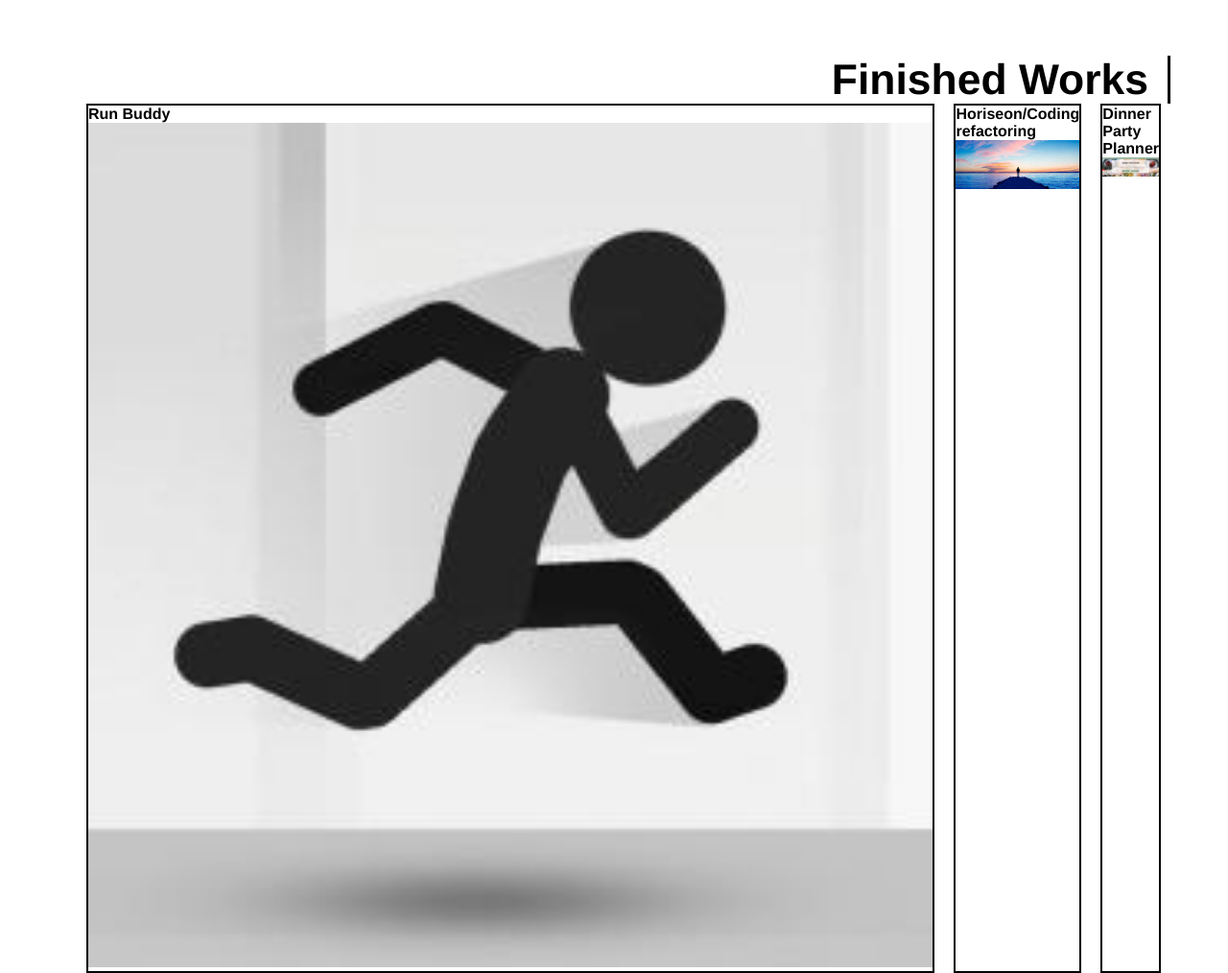
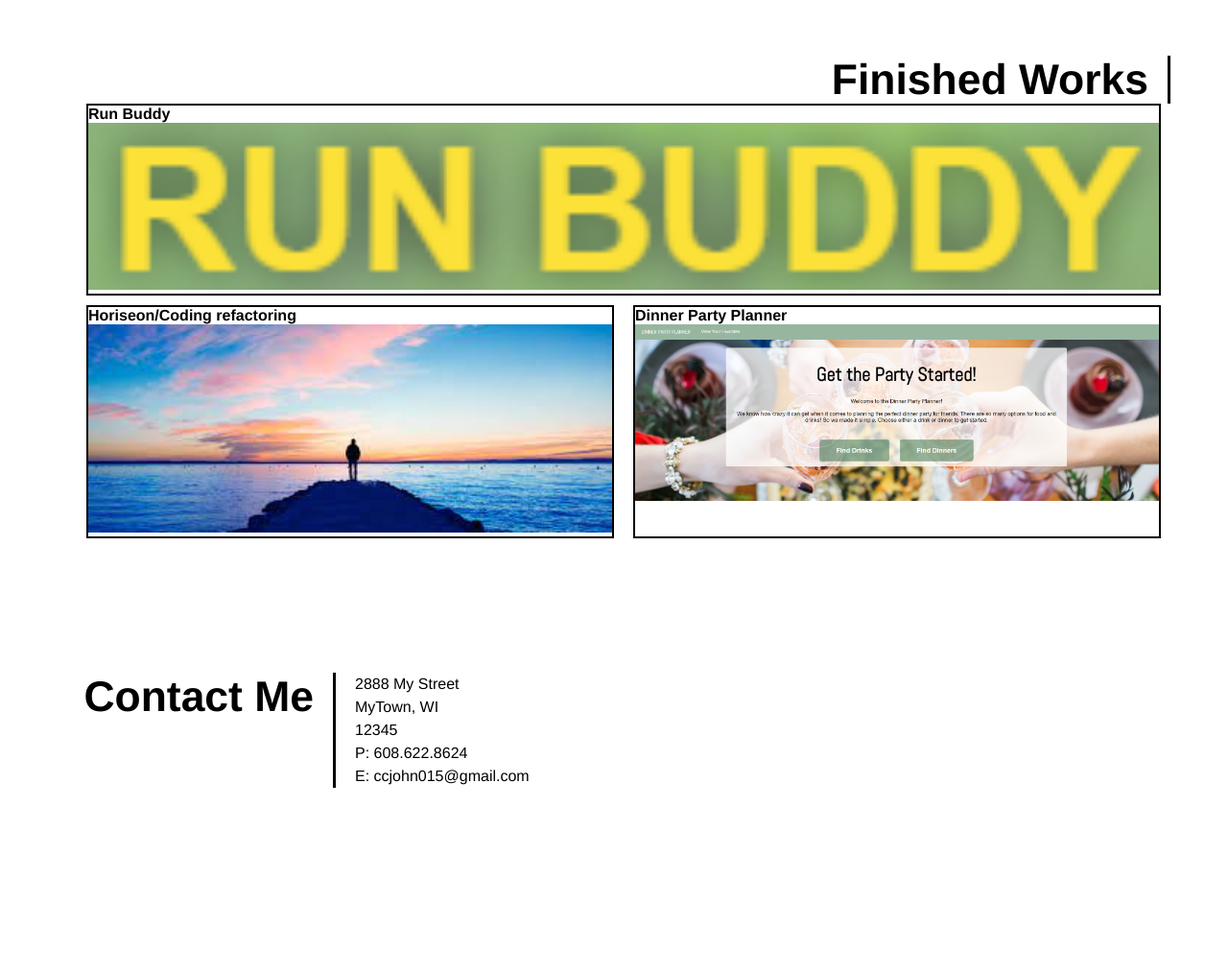
Before and after one commit to ColeVibes/Portfolio, a plain HTML site: page index.html in a window 1280 px wide. Shown: the part 760-1774 px from the top of the page at 96% size. After the commit the page ends 1651 px from the top, so only its background shows below. Drawn offline with Linux system fonts and the light colour scheme.

Commit message:
fixed issues

```diff
--- a/assets/style.css
+++ b/assets/style.css
@@ -143,8 +143,7 @@ section {
 }
 .cards img {
     width: 100%;
-    width: 100 px;
-    height: 100 px;
+    min-width: 400px;
 }
 
 .contact-info {
--- a/index.html
+++ b/index.html
@@ -65,21 +65,21 @@
                         Run Buddy
                     </h4>
                     <a href="https://colevibes.github.io/run-buddy/">
-                        <img src="assets/images/new-runner.jpg">
+                        <img src="assets/images/real-run-buddy.png" alt="run buddy">
                     </a>
                 </div>
 
                 <div class="cards">
                     <h4>Horiseon/Coding refactoring</h4>
                     <a href="https://colevibes.github.io/coding-refactor/">
-                        <img src="assets/images/horizon.jpg">
+                        <img src="assets/images/horizon.jpg" alt= "coding refactor">
                     </a>
                 </div>
 
                 <div class="cards">
                     <h4>Dinner Party Planner</h4>
                     <a href="https://mattkolbach.github.io/DinnerPlanner/">
-                        <img src="assets/images/DinnerAndDrinks-screenshot.png">
+                        <img src="assets/images/DinnerAndDrinks-screenshot.png" alt="group project">
                     </a>
                 </div>
             </div>
```
Also changed, not shown: assets/images/real-run-buddy.png (added).
